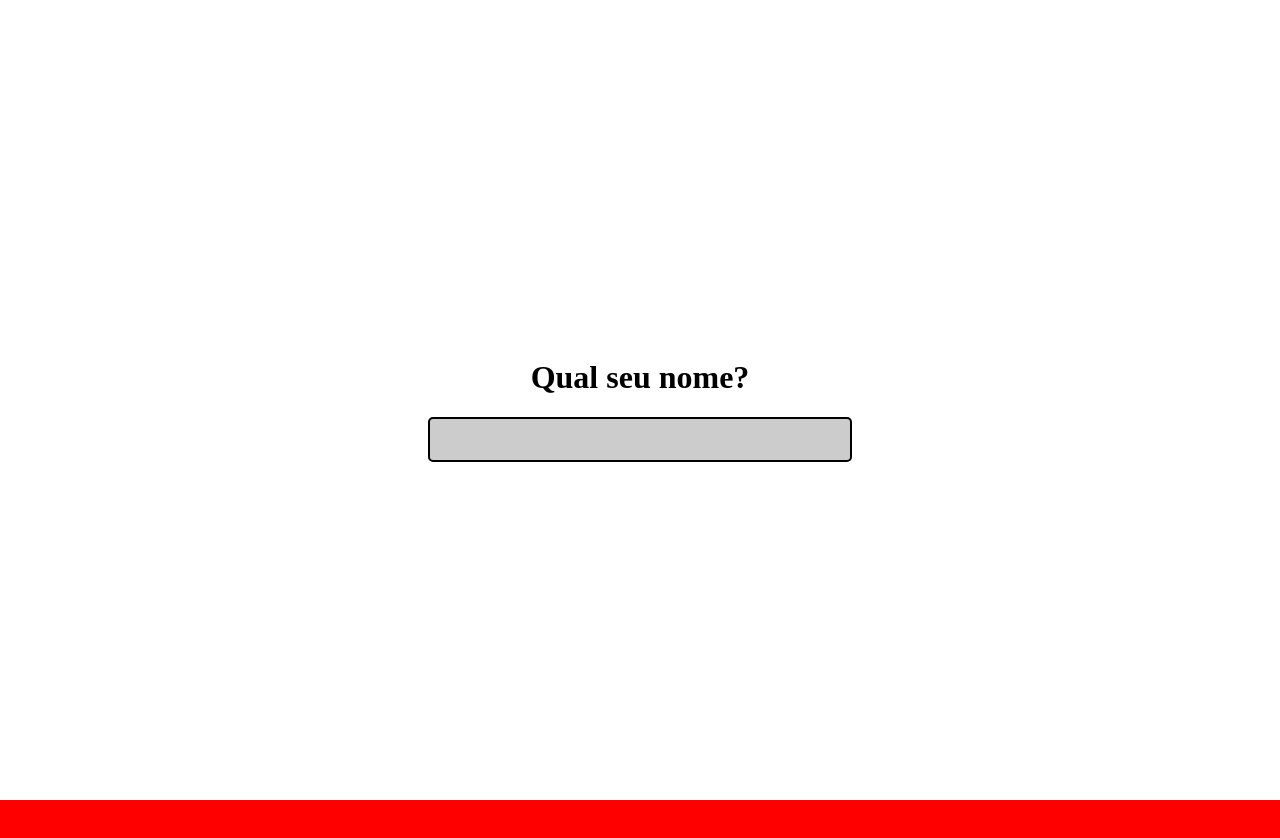
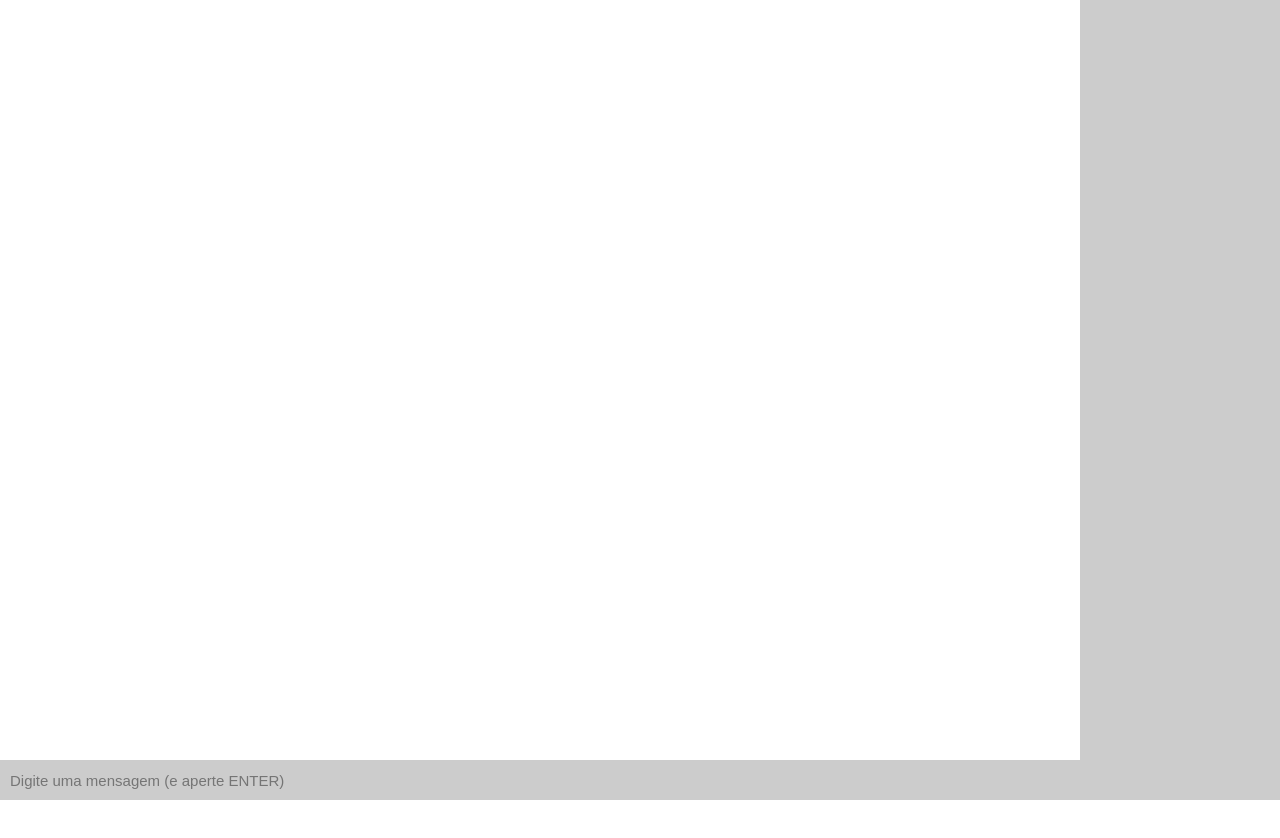
Before and after one commit to matheussilva43/chatnode, a website: page public/index.html in a window 1280 px wide. After the commit the page ends 800 px from the top, so only its background shows below. Drawn offline with Linux system fonts and the light colour scheme.

Commit message:
Criando a interface (2/3)

```diff
--- a/public/index.html
+++ b/public/index.html
@@ -9,11 +9,17 @@
 <body>
     <div class="page" id="loginPage">
         <h1>Qual seu nome?</h1>
-        <input type="text" name="" id="loginNameInput">
+        <input type="text" id="loginNameInput">
     </div>
 
     <div class="page" id="chatPage">
-
+        <div class="chatArea">
+            <ul class="chatList"></ul>
+            <ul class="userList"></ul>
+        </div>
+        <div class="chatInput">
+            <input type="text" id="chatTextInput" placeholder="Digite uma mensagem (e aperte ENTER)">
+        </div>
     </div>
 </body>
 </html>
--- a/public/style.css
+++ b/public/style.css
@@ -1,22 +1,26 @@
 body {
     margin: 0;
+}
+ul, li {
+    margin: 0;
+    padding: 0;
+    list-style: none;
 }
 
 .page {
     height: 100vh;
-    background-color: #FF0000;
     justify-content: center;
     align-items: center;
     flex-direction: column;
 }
 
 #loginPage {
-    display: flex;
+    display: none;
     background-color: #FFF;
 }
 #loginNameInput {
     border: 2px solid #000;
-    background-color: #ccc;
+    background-color: #CCC;
     font-size: 18px;
     padding: 10px;
     border-radius: 5px;
@@ -24,6 +28,36 @@ body {
     width: 100%;
     max-width: 400px;
 }
-#chat {
-    display: none;
+#chatPage {
+    display: flex;
 }
+
+.chatArea {
+    flex: 1;
+    width: 100%;
+    display: flex;
+    background-color: #CCC;
+}
+.chatList {
+    flex: 1;
+    background-color: #FFF;
+}
+.userList {
+    width: 200px;
+    background-color: #CCC;
+}
+
+.chatInput {
+    width: 100%;
+    display: flex;
+}
+#chatTextInput {
+    flex: 1;
+    height: 40px;
+    padding: 0 10px;
+    font-size: 15px;
+    background-color: #CCC;
+    outline: 0;
+    border: 0;
+
+}
```
